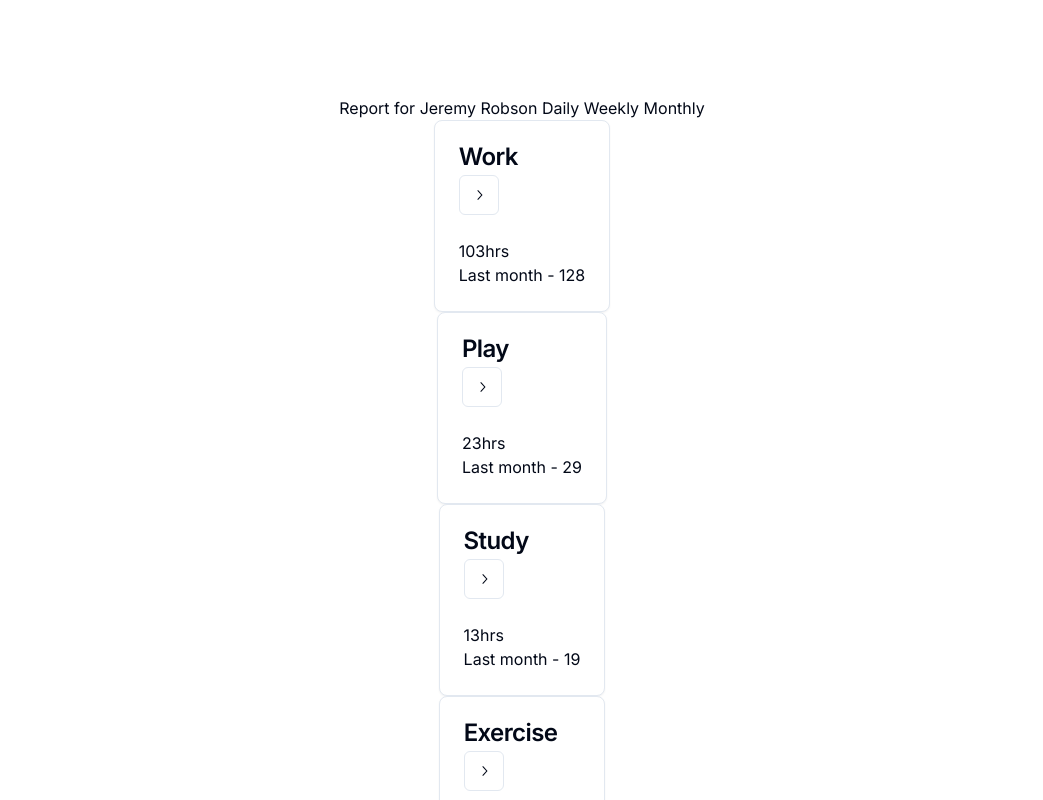
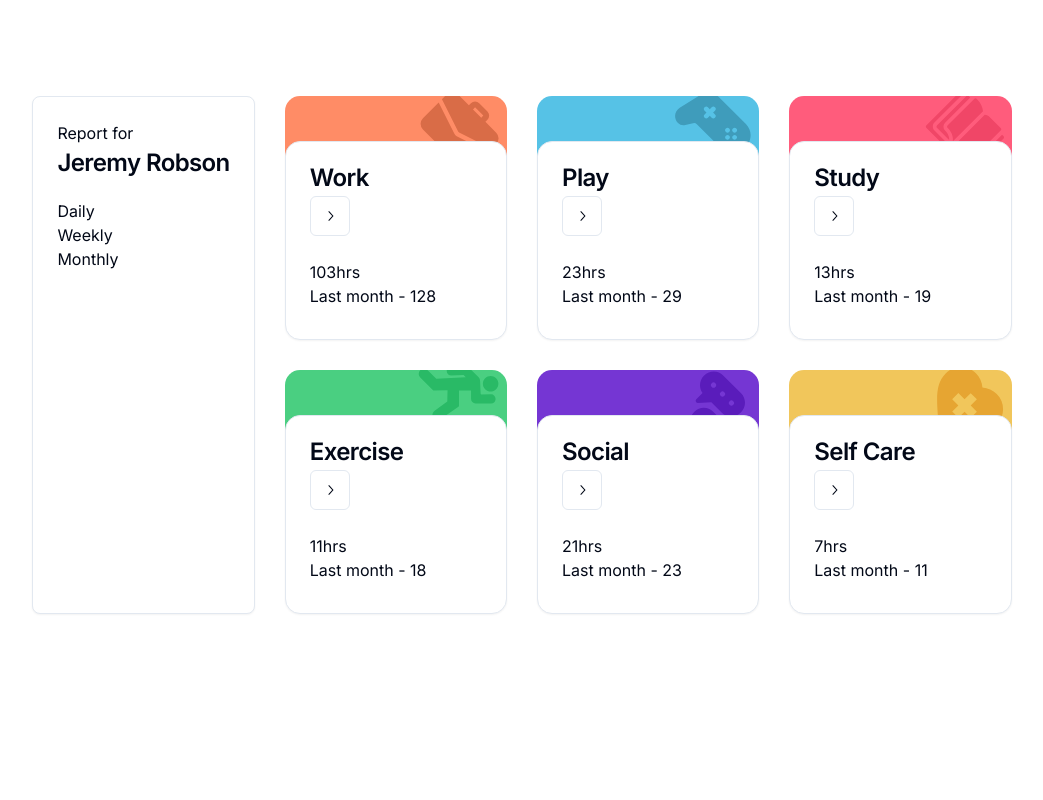
Before and after one commit to robcrock/time-tracking-dashboard, a Next.js app: page / in a window 1280 px wide. Shown: the top 800 px of the page, without its empty margins (118-1161 px from the left). Built offline with nearby package versions, Linux system fonts and the light colour scheme.

Commit message:
'Added icons to ActivityCard component, including data.json restructuring. Possible improved UI and user experience.'

```diff
--- a/src/app/api/route.ts
+++ b/src/app/api/route.ts
@@ -2,6 +2,7 @@ export async function GET() {
   const res = [
     {
       title: "Work",
+      icon: "icon_work",
       timeframes: {
         daily: {
           current: 5,
@@ -19,6 +20,7 @@ export async function GET() {
     },
     {
       title: "Play",
+      icon: "icon_play",
       timeframes: {
         daily: {
           current: 1,
@@ -36,6 +38,7 @@ export async function GET() {
     },
     {
       title: "Study",
+      icon: "icon_study",
       timeframes: {
         daily: {
           current: 0,
@@ -53,6 +56,7 @@ export async function GET() {
     },
     {
       title: "Exercise",
+      icon: "icon_exercise",
       timeframes: {
         daily: {
           current: 1,
@@ -70,6 +74,7 @@ export async function GET() {
     },
     {
       title: "Social",
+      icon: "icon_social",
       timeframes: {
         daily: {
           current: 1,
@@ -87,6 +92,7 @@ export async function GET() {
     },
     {
       title: "Self Care",
+      icon: "icon_self_care",
       timeframes: {
         daily: {
           current: 0,
--- a/src/app/page.tsx
+++ b/src/app/page.tsx
@@ -1,7 +1,11 @@
-import {
-  ActivityCard,
-  TActivityCardProps,
-} from "@/components/fem-activity-card";
+import { ActivityCard } from "@/components/fem-activity-card";
+import { Card, CardContent, CardHeader, CardTitle } from "@/components/ui/card";
+import icon_work from "@/../public/images/icon-work.svg";
+import icon_play from "@/../public/images/icon-play.svg";
+import icon_study from "@/../public/images/icon-study.svg";
+import icon_exercise from "@/../public/images/icon-exercise.svg";
+import icon_social from "@/../public/images/icon-social.svg";
+import icon_self_care from "@/../public/images/icon-self-care.svg";
 
 type TTimeFrame = {
   current: number;
@@ -10,11 +14,21 @@ type TTimeFrame = {
 
 type TActivity = {
   title: string;
+  icon: keyof typeof iconMap;
   timeframes: {
     daily: TTimeFrame;
     weekly: TTimeFrame;
     monthly: TTimeFrame;
   };
+};
+
+const iconMap = {
+  icon_work: icon_work,
+  icon_play: icon_play,
+  icon_study: icon_study,
+  icon_exercise: icon_exercise,
+  icon_social: icon_social,
+  icon_self_care: icon_self_care,
 };
 
 export default async function Home() {
@@ -28,21 +42,38 @@ export default async function Home() {
   return (
     <main className="flex min-h-screen flex-col items-center justify-between p-24">
       {/* Card - Personal */}
-      Report for Jeremy Robson Daily Weekly Monthly
+      <div className="grid grid-cols-4 gap-[30px]">
+        <Card>
+          <CardHeader>
+            <p> Report for</p>
+            <CardTitle>Jeremy Robson</CardTitle>
+          </CardHeader>
+          <CardContent>
+            <p>Daily</p>
+            <p>Weekly</p>
+            <p>Monthly</p>
+          </CardContent>
+        </Card>
+        <div className="col-span-3 grid grid-cols-subgrid gap-[30px]">
           {data.map((activity, index) => {
-        const title = activity.title;
-        const timeframes = activity.timeframes;
+            const title = activity?.title;
+            const icon = activity?.icon;
+            const timeframes = activity?.timeframes;
             const timeframe = "monthly";
 
+            console.log("activity", activity);
             return (
               <ActivityCard
                 key={index}
                 title={title}
+                icon={iconMap[icon]}
                 timeframes={timeframes}
                 timeframe={timeframe}
               />
             );
           })}
+        </div>
+      </div>
     </main>
   );
 }
--- a/src/components/fem-activity-card.tsx
+++ b/src/components/fem-activity-card.tsx
@@ -1,6 +1,8 @@
+import Image from "next/image";
 import { ChevronRightIcon } from "@radix-ui/react-icons";
 import { Button } from "@/components/ui/button";
 import { Card, CardContent, CardHeader, CardTitle } from "@/components/ui/card";
+import { cn } from "@/lib/utils";
 
 type TTimeFrame = {
   current: number;
@@ -10,6 +12,19 @@ type TTimeFrame = {
 export type TActivityCardProps = {
   title: string;
   timeframe: TTimeFrame;
+};
+
+const generateBgColor = (title: string): string | undefined => {
+  const colorMap: Record<string, string> = {
+    Work: "bg-light-red-work",
+    Play: "bg-soft-blue-play",
+    Study: "bg-light-red-study",
+    Exercise: "bg-lime-green-exercise",
+    Social: "bg-violet-social",
+    "Self Care": "bg-soft-orange-self-care",
+  };
+
+  return colorMap[title];
 };
 
 const generateCurrLabel = (
@@ -37,12 +52,26 @@ const generatePrevLabel = (
 
   return `${prefix} ${timeframes[timeframe].previous}`;
 };
-export const ActivityCard = ({ title, timeframe, timeframes }: any) => {
+export const ActivityCard = ({ title, icon, timeframe, timeframes }: any) => {
+  const bgColor = generateBgColor(title);
   const currLabel = generateCurrLabel(timeframes, timeframe);
   const prevLabel = generatePrevLabel(timeframes, timeframe);
 
   return (
-    <Card>
+    <div className="relative flex flex-col">
+      <div
+        className={cn(
+          "relative h-[160px] overflow-hidden rounded-[15px] bg-light-red-work",
+          bgColor,
+        )}
+      >
+        <Image
+          className="absolute -top-1 right-2"
+          src={icon}
+          alt={"Work Icon"}
+        />
+      </div>
+      <Card className="relative z-10 -mt-[115px] h-[199px] rounded-[15px]">
         <CardHeader>
           <CardTitle>{title}</CardTitle>
           <Button variant="outline" size="icon">
@@ -54,5 +83,6 @@ export const ActivityCard = ({ title, timeframe, timeframes }: any) => {
           <p>{prevLabel}</p>
         </CardContent>
       </Card>
+    </div>
   );
 };
--- a/src/services/getLocalData.ts
+++ /dev/null
@@ -1,15 +0,0 @@
-import fsPromises from "fs/promises";
-import path from "path";
-
-export async function getLocalData() {
-  const filePath = path.join(process.cwd(), "/data/data.json");
-  try {
-    const jsonData = await fsPromises.readFile(filePath, "utf-8");
-    const objectData = JSON.parse(jsonData);
-    console.log(objectData);
-    return objectData;
-  } catch (error) {
-    console.error("Failed to read or parse the JSON file:", error);
-    throw error; // Rethrow or handle the error as needed
-  }
-}
```
Also changed, not shown: src/data/data.json (deleted, +0 -104 lines). Lines whose indentation alone changed are shown as unchanged.
